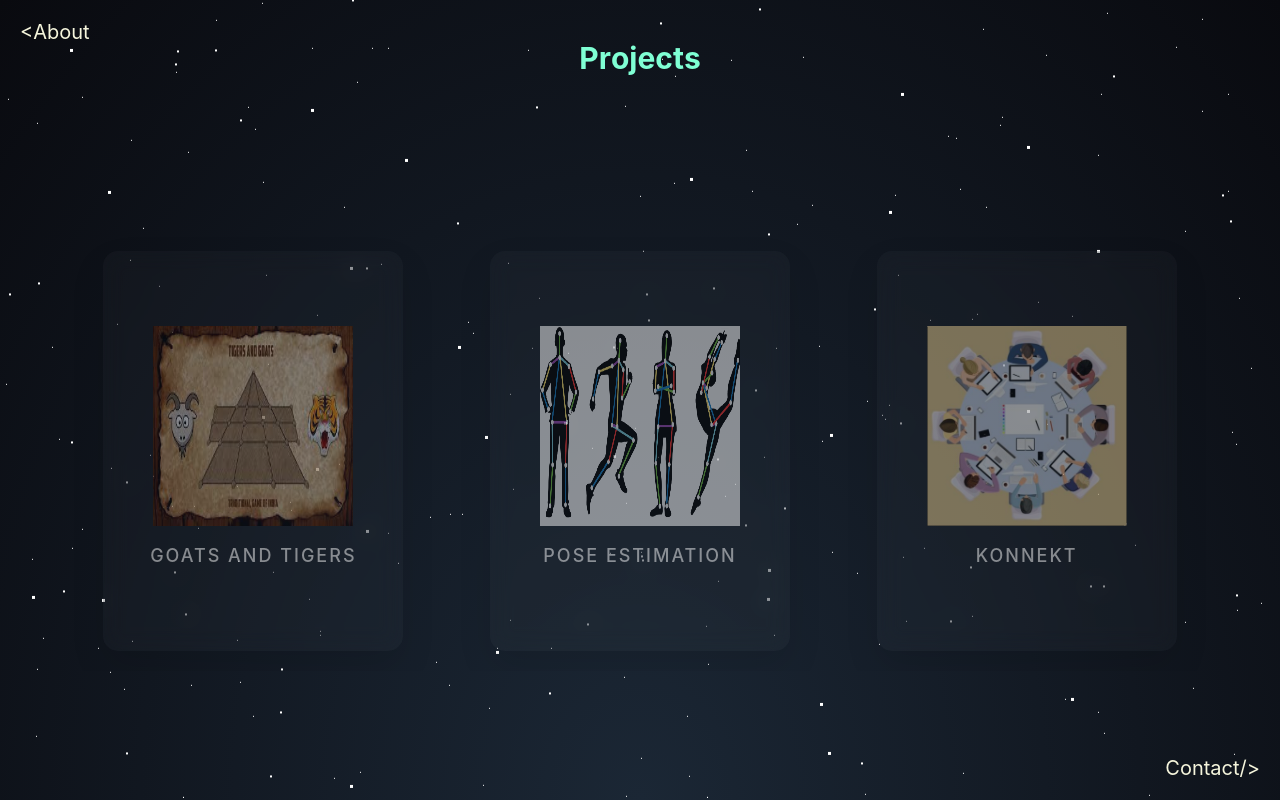
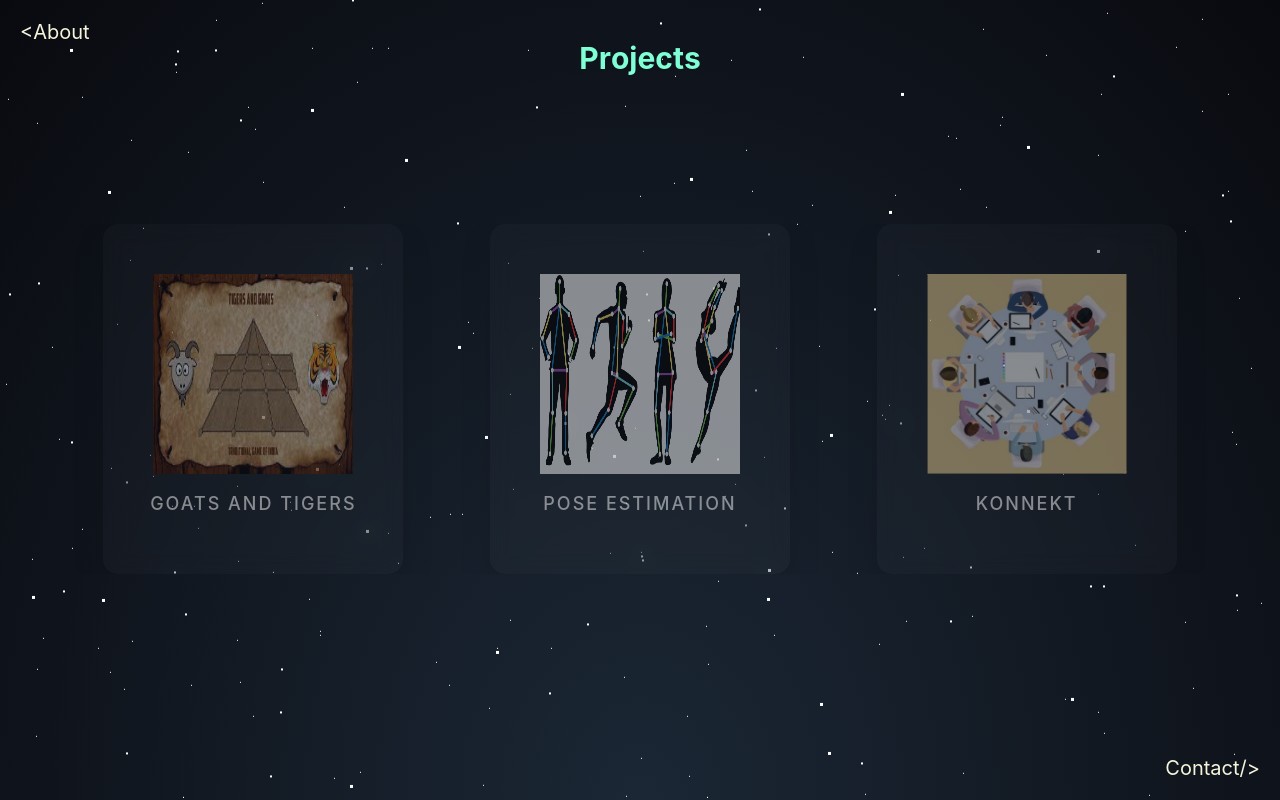
Before and after one commit to HarshithaSivalingala/Will_Portfolio, a React (Create React App) app: page /projects in a window 1280 px wide. Built offline with nearby package versions, Linux system fonts and the light colour scheme.

Commit message:
Update Projects.scss

```diff
--- a/src/components/projectpage/Projects.scss
+++ b/src/components/projectpage/Projects.scss
@@ -14,13 +14,12 @@
     display: flex;align-items: center;
     justify-content: center;
     color: white;
-    margin-bottom: 40px;
     margin-top: 20px;
 
    }
     .container{
         width:100%;
-        height:100%;
+        height:80%;
         display:flex;
         align-items:center ;
         justify-content: center;
@@ -50,9 +49,9 @@
         }
     .card{
         width:300px;
-        height:400px;
+        height:350px;
         background: rgba(255,255,255,0.05);
-        margin: 20px;
+        margin: 0px 20px;
         box-shadow: 0 15px 35px rgba(0,0,0,0.2);
         border-radius: 15px;
         display:flex;
```
